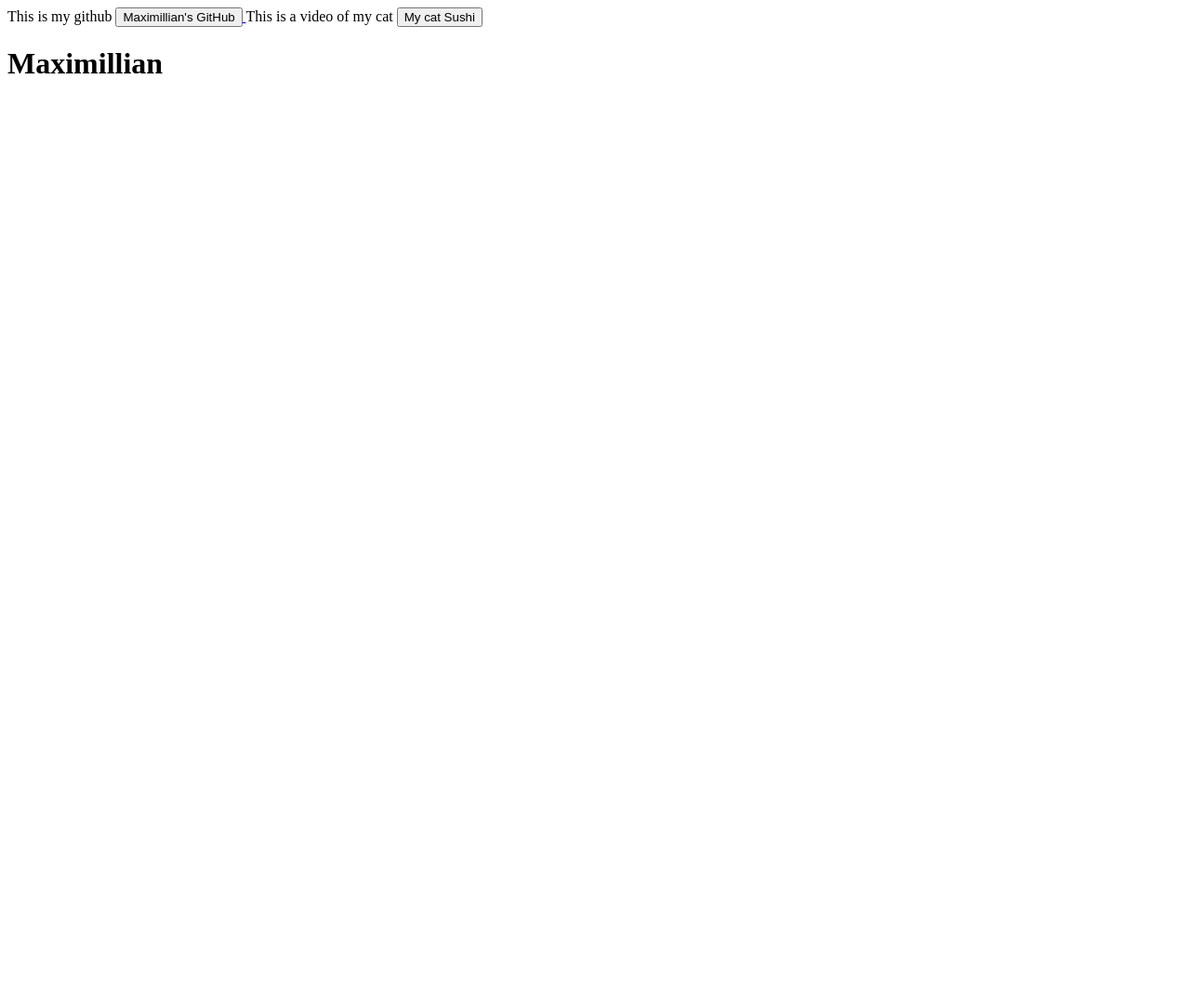
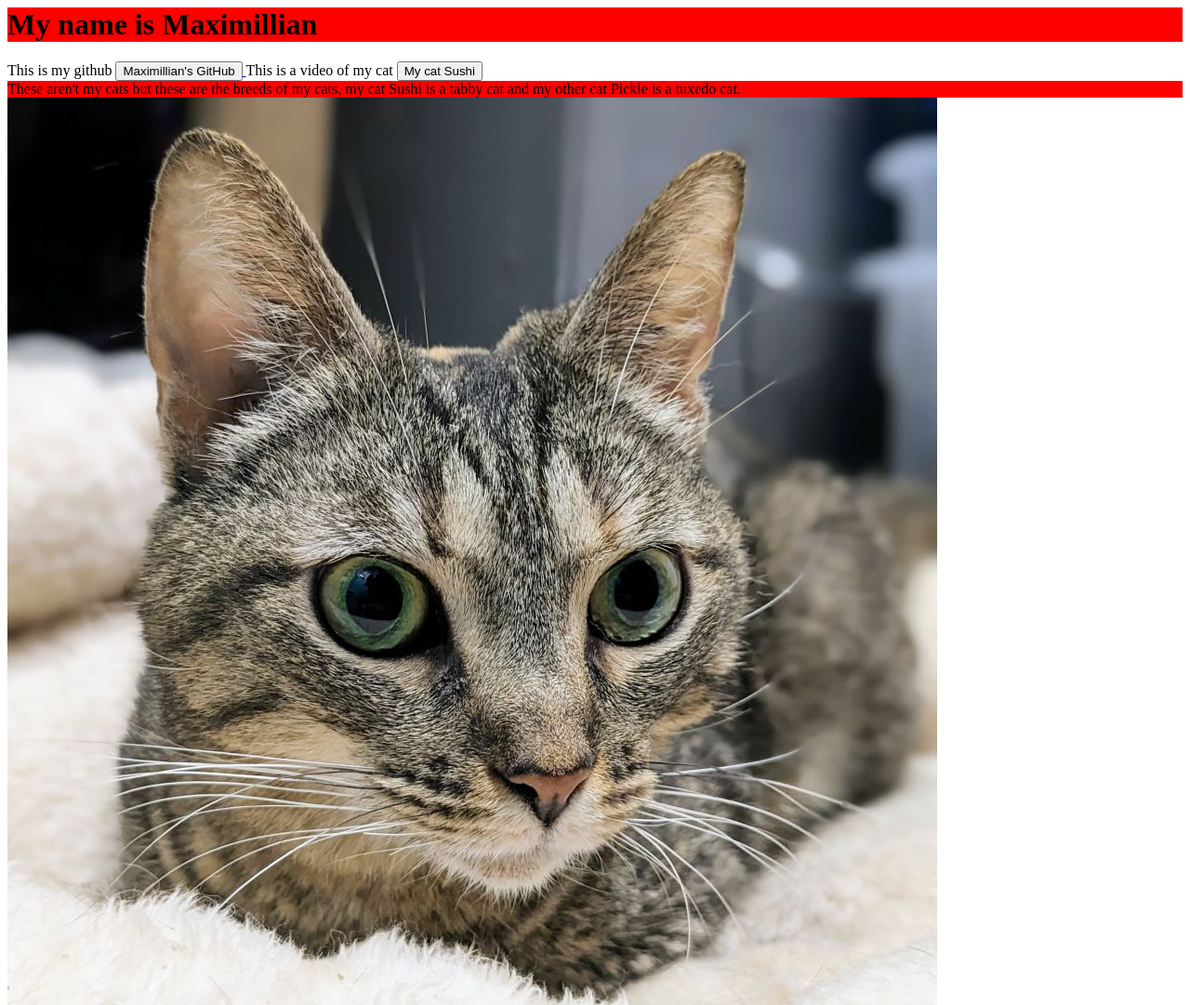
Before and after one commit to twilightprincessisthebestgameever/partner_project, a plain HTML site: page index.html in a window 1280 px wide. Shown: the top 1081 px of the page at 93% size. Before the commit the page ends 800 px from the top, so only its background shows below. Drawn offline with Linux system fonts and the light colour scheme; files that its build step writes are made by us from their sources.

Commit message:
cha cha slode

```diff
--- a/index.html
+++ b/index.html
@@ -5,10 +5,11 @@
     <meta charset="UTF-8">
     <meta name="viewport" content="width=device-width, initial-scale=1.0">
     <title> DO NOT TOUCH THIS TAB UNLESS YOU WANT TO BE BLOWN UP BY A TACO</title>
+    <link rel="stylesheet" href="./styles.css" />
 </head>
 <body>
     <header>
-
+        <h1>My name is Maximillian</h1>
     </header>
         This is my github
     <a href="https://github.com/twilightprincessisthebestgameever">
@@ -22,10 +23,10 @@
         My cat Sushi
        </button>
       </a>
-      <footer>
-        <h1>
-         Maximillian
-        </h1>
+      <footer></footer>
     </footer>
+    <header>These aren't my cats but these are the breeds of my cats, my cat Sushi is a tabby cat and my other cat Pickle is a tuxedo cat.</header>
+    <img src="./d71978f1-rosie-1.jpg">
+    <img scr="./cats-love-shoes9.jpg.webp">
 </body>
 </html>
--- a/styles/styles.css
+++ b/styles/styles.css
@@ -0,0 +1,4 @@
+header{
+    background-color: red;
+}
+img
```
Also changed, not shown: cats-love-shoes9.jpg.webp (added), d71978f1-rosie-1.jpg (added).
